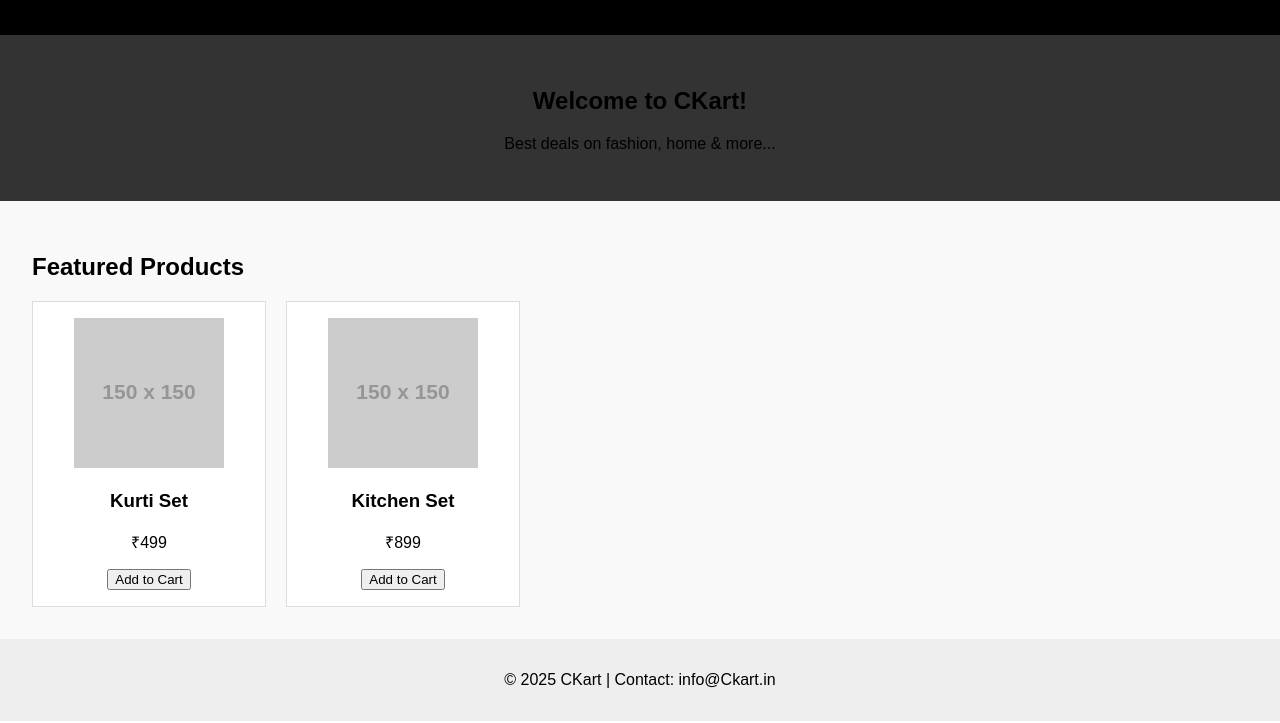
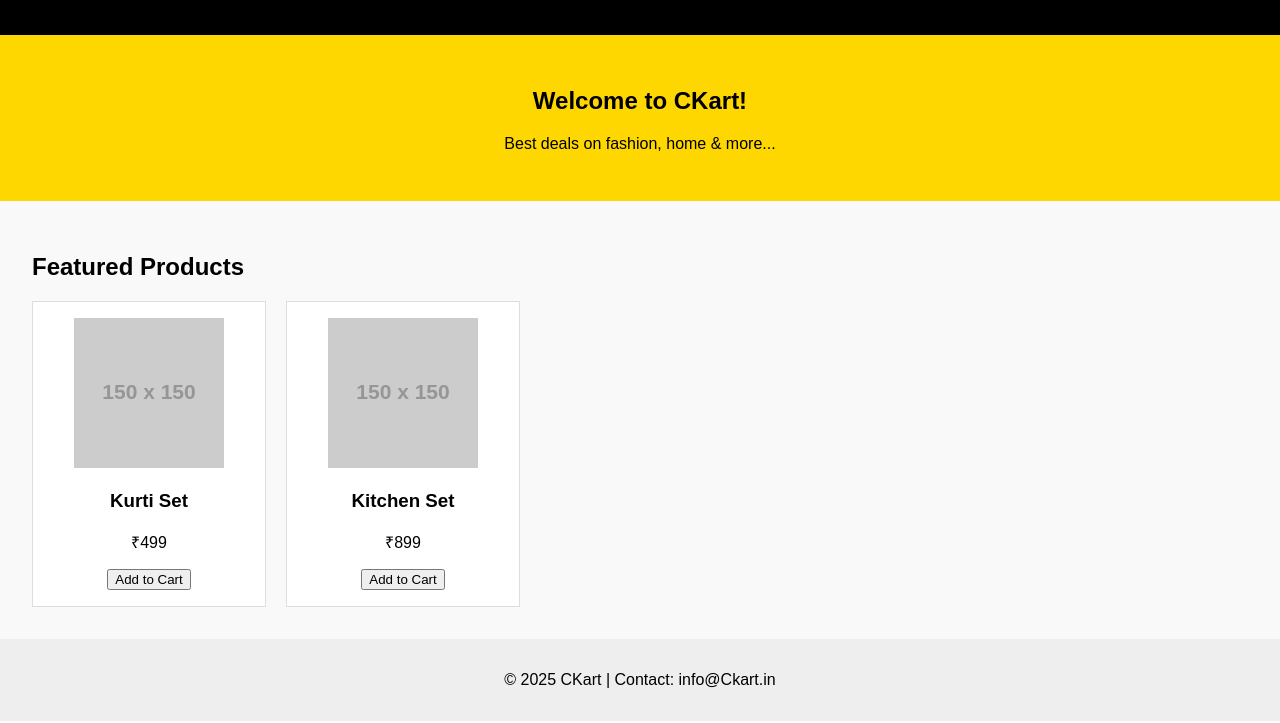
Before and after one commit to krishnabevara/digital-market, a plain HTML site: page index.html in a window 1280 px wide. Shown: the part 77-800 px from the top of the page. Drawn offline with Linux system fonts and the light colour scheme; placeholder pictures from the web are drawn by us.

Commit message:
Update index.html

```diff
--- a/index.html
+++ b/index.html
@@ -26,7 +26,7 @@
 }
 
 .banner {
-  background: #333333;
+  background: #FFD700;
   padding: 2rem;
   text-align: center;
 }
```
